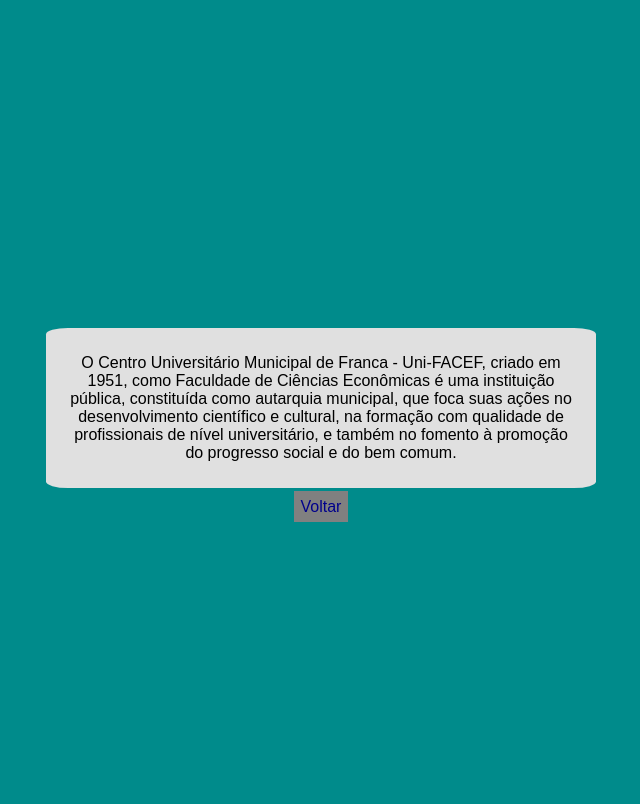
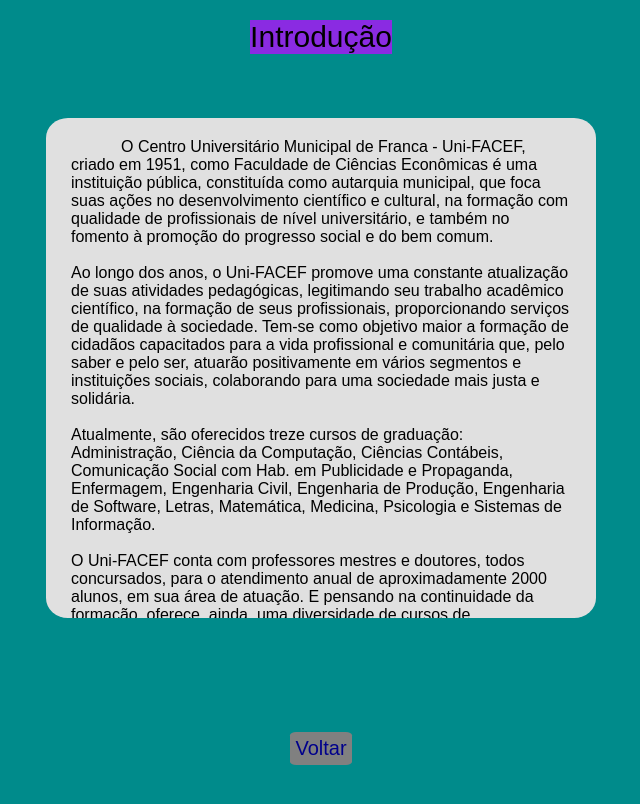
Before and after one commit to CritzyInfer/HTML-S, a plain HTML site: page Trote/introdução.html in a window 1280 px wide. Shown: the whole page, without its empty margins (319-959 px from the left). Drawn offline with Linux system fonts and the light colour scheme.

Commit message:
https://github.com/CritzyInfer/HTML-S

```diff
--- a/Trote/CSS2/Style2.css
+++ b/Trote/CSS2/Style2.css
@@ -3,12 +3,20 @@ body{
     background-color:darkcyan;
     display: flex;
     justify-content: center;
-    height: 100vb;
+    height: 90vb;
     align-items: center;
 }
+header{
+    position: fixed;
+    top: 20px;
+    font-size: 30px;
+    background-color: blueviolet;
+    font-family:Verdana, Geneva, Tahoma, sans-serif ''
+}
 .Paragrafos{
+    text-indent: 50px;
     width: 550px;
-    height: 160px;
+    height: 1150px;
     align-items: center;
     justify-items: center;
     display:flexbox;
@@ -16,15 +24,19 @@ body{
     background-color: rgb(224, 224, 224);
 }
 p{
-    text-align: center;
-    padding: 20px;
+    text-justify: center;
+    padding: 15px;
+    margin: 10px;
     padding-top: 10px;
 }
 
 a{
     background-color: gray;
-    margin-bottom: -95px;
     color: darkblue;
     text-decoration: none;
-    padding: 7px;
+    position:absolute;
+    bottom: 35px;
+    padding: 5px;
+    font-size: 20px;
+    border-radius: 10%;
 }
--- a/Trote/introdução.html
+++ b/Trote/introdução.html
@@ -1,23 +1,81 @@
 <!DOCTYPE html>
 <html lang="en">
-    <link rel="stylesheet" href="CSS2/Style2.css">
-    <script src="JS2/ScriptsLinks.js"></script>
+<link rel="stylesheet" href="CSS2/Style2.css">
+<script src="JS2/ScriptsLinks.js"></script>
+
 <head>
     <meta charset="UTF-8">
     <meta name="viewport" content="width=device-width, initial-scale=1.0">
     <title>Trote Solidário Introdução</title>
 </head>
+
 <body>
-    <div class="Paragrafos">
-        <p style="align-self: center;">
-             O Centro Universitário Municipal de Franca - Uni-FACEF, criado em 1951, como
+    <header>
+        Introdução
+    </header>
+
+    <div style="height: 500px; overflow: scroll;width: 550px;" class="Paragrafos">
+        <p>
+            O Centro Universitário Municipal de Franca - Uni-FACEF, criado em 1951, como
             Faculdade de Ciências Econômicas é uma instituição pública, constituída como autarquia
             municipal, que foca suas ações no desenvolvimento científico e cultural, na formação com
             qualidade de profissionais de nível universitário, e também no fomento à promoção do
-            progresso social e do bem comum. </p>
+            progresso social e do bem comum.
+            <br>
+            <br>
+            Ao longo dos anos, o Uni-FACEF promove uma constante atualização de suas
+            atividades pedagógicas, legitimando seu trabalho acadêmico científico, na formação de
+            seus profissionais, proporcionando serviços de qualidade à sociedade. Tem-se como
+            objetivo maior a formação de cidadãos capacitados para a vida profissional e comunitária
+            que, pelo saber e pelo ser, atuarão positivamente em vários segmentos e instituições
+            sociais, colaborando para uma sociedade mais justa e solidária.
+            <br>
+            <br>
+            Atualmente, são oferecidos treze cursos de graduação: Administração, Ciência da
+            Computação, Ciências Contábeis, Comunicação Social com Hab. em Publicidade e
+            Propaganda, Enfermagem, Engenharia Civil, Engenharia de Produção, Engenharia de
+            Software, Letras, Matemática, Medicina, Psicologia e Sistemas de Informação.
+            <br>
+            <br>
+            O Uni-FACEF conta com professores mestres e doutores, todos concursados, para
+            o atendimento anual de aproximadamente 2000 alunos, em sua área de atuação. E
+            pensando na continuidade da formação, oferece, ainda, uma diversidade de cursos de pósgraduação Lato Sensu,
+            com os cursos de MBA e Especializações e Stricto Sensu, com o
+            Programa de Mestrado Interdisciplinar em Desenvolvimento Regional, reconhecido pela
+            CAPES.
+            <br>
+            <br>
+            Evidencia-se que os cursos do Uni-FACEF estão articulados com sua missão:
+            “Construir e difundir o conhecimento, contribuindo para a formação do ser humano,
+            a fim de que ele exerça o seu papel na sociedade com ética e cidadania”.
+            Especificamente, corresponde com as finalidades a que se propõe:
+            <br>
+            <br>
+            1- Formar pessoas com habilidade tanto para um alto desempenho técnicoprofissional, quanto para o exercício
+            da cidadania, com uma vivência ética e
+            participativa no mundo social;
+            <br>
+            2- Promover a construção do conhecimento, a sua transmissão crítica e a
+            compreensão do mundo atual, particularmente no que se refere às necessidades
+            nacionais e regionais;
+            <br>
+            3- Participar do desenvolvimento de condições e ações que evidenciem o “aprender a
+            aprender” e promovam a educação continuada, nos campos de atuação profissional
+            com que se identificam;
+            <br>
+            4- Partilhar, com todos os segmentos da sociedade, da identificação, análise e busca
+            de soluções dos problemas da comunidade, tanto local e regional, quanto da
+            sociedade mais ampla, estimulados a participar em pesquisas científicas e a
+            publicar seus trabalhos em eventos.
+            <br>
+            <br>
+            Nesse contexto, fomenta-se o Trote Solidário entre os calouros, como uma iniciativa
+            institucional, já presente no Uni-FACEF há mais de 30 anos, visando à inserção do
+            discente no ambiente acadêmico, focando a promoção social, agregando em sua formação
+            a importância de esforços que tornem suas decisões mais éticas e humanas.
+        </p>
+    </div>
+    <a href="index.html">Voltar</a>
+</body>
 
-            <a href="index.html">Voltar</a>
-    </div>
-
-</body>
 </html>
```
